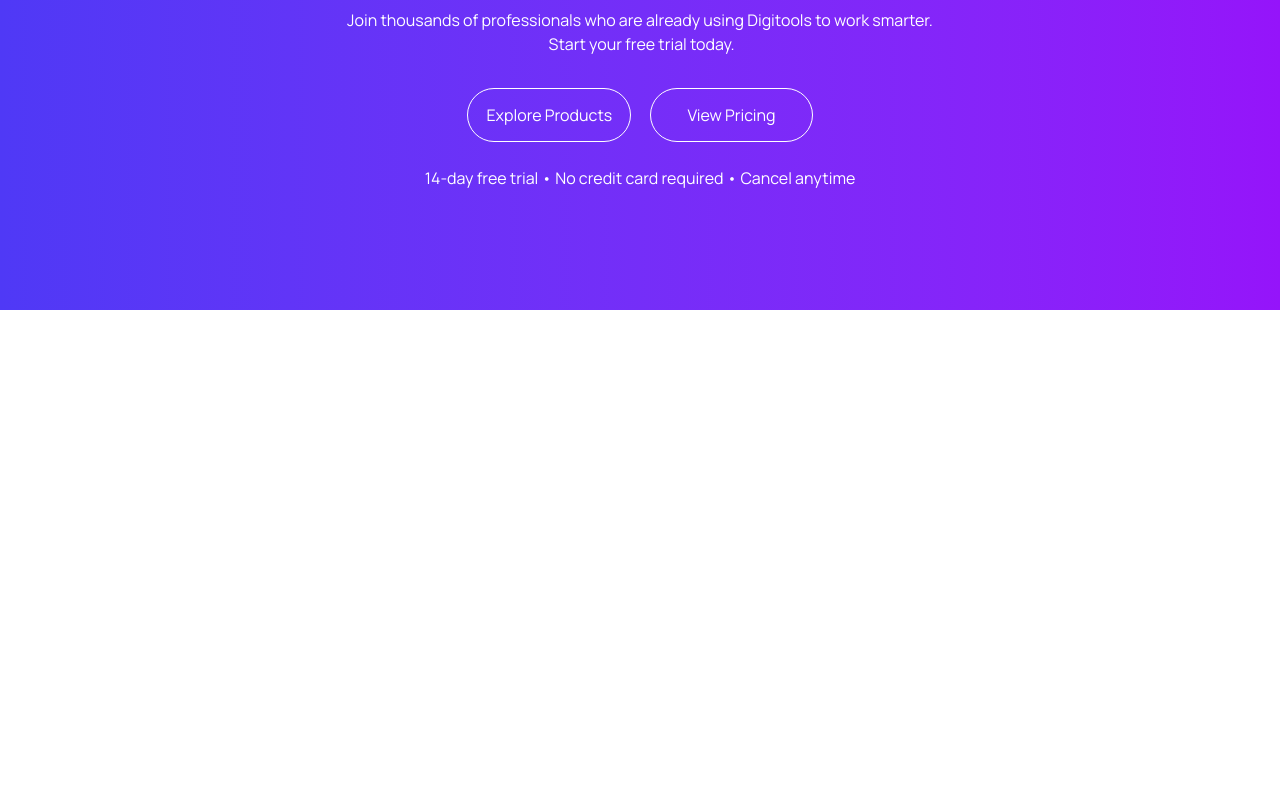
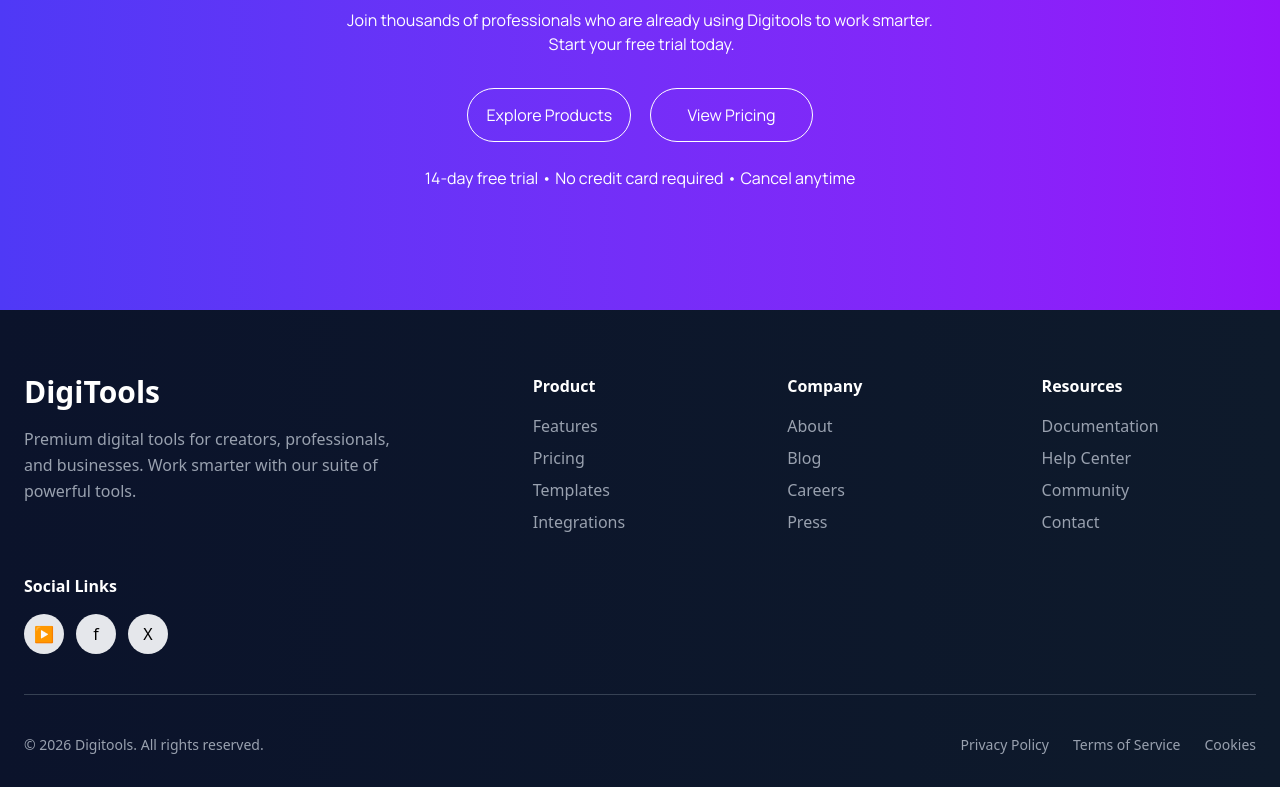
Before and after one commit to shahriar1100/digitools, a website: page index.html in a window 1280 px wide. Shown: the part 4020-4807 px from the top of the page. Before the commit the page ends 4330 px from the top, so only its background shows below. Drawn offline with Linux system fonts and the light colour scheme.

Commit message:
install daisy and footer done

```diff
--- a/index.html
+++ b/index.html
@@ -410,21 +410,101 @@
 
     <!-- workflow  End -->
 
-    <!-- Header Start -->
+    <!-- footer Start -->
+     <footer class="bg-gradient-to-r from-[#0B132B] to-[#0E1A2B] text-gray-300 pt-16 pb-8">
+  <div class="max-w-7xl mx-auto px-6">
 
-    <!-- Header End -->
+    <!-- Top Grid -->
+    <div class="grid grid-cols-1 md:grid-cols-5 gap-10">
 
-    <!-- Header Start -->
+      <!-- Left Content -->
+      <div class="md:col-span-2 space-y-4">
+        <h2 class="text-3xl font-bold text-white">DigiTools</h2>
+        <p class="text-gray-400 max-w-sm leading-relaxed">
+          Premium digital tools for creators, professionals, and businesses.
+          Work smarter with our suite of powerful tools.
+        </p>
+      </div>
 
-    <!-- Header End -->
+      <!-- Product -->
+      <div>
+        <h4 class="text-white font-semibold mb-4">Product</h4>
+        <ul class="space-y-2 text-gray-400">
+          <li><a href="#" class="hover:text-white">Features</a></li>
+          <li><a href="#" class="hover:text-white">Pricing</a></li>
+          <li><a href="#" class="hover:text-white">Templates</a></li>
+          <li><a href="#" class="hover:text-white">Integrations</a></li>
+        </ul>
+      </div>
 
-    <!-- Header Start -->
+      <!-- Company -->
+      <div>
+        <h4 class="text-white font-semibold mb-4">Company</h4>
+        <ul class="space-y-2 text-gray-400">
+          <li><a href="#" class="hover:text-white">About</a></li>
+          <li><a href="#" class="hover:text-white">Blog</a></li>
+          <li><a href="#" class="hover:text-white">Careers</a></li>
+          <li><a href="#" class="hover:text-white">Press</a></li>
+        </ul>
+      </div>
 
-    <!-- Header End -->
+      <!-- Resources -->
+      <div>
+        <h4 class="text-white font-semibold mb-4">Resources</h4>
+        <ul class="space-y-2 text-gray-400">
+          <li><a href="#" class="hover:text-white">Documentation</a></li>
+          <li><a href="#" class="hover:text-white">Help Center</a></li>
+          <li><a href="#" class="hover:text-white">Community</a></li>
+          <li><a href="#" class="hover:text-white">Contact</a></li>
+        </ul>
+      </div>
 
-    <!-- Header Start -->
+      <!-- Social Links -->
+      <div>
+        <h4 class="text-white font-semibold mb-4">Social Links</h4>
+        <div class="flex gap-3">
 
-    <!-- Header End -->
+          <!-- YouTube -->
+          <div class="w-10 h-10 flex items-center justify-center rounded-full bg-gray-200 text-black hover:bg-white cursor-pointer transition">
+            ▶
+          </div>
+
+          <!-- Facebook -->
+          <div class="w-10 h-10 flex items-center justify-center rounded-full bg-gray-200 text-black hover:bg-white cursor-pointer transition">
+            f
+          </div>
+
+          <!-- X -->
+          <div class="w-10 h-10 flex items-center justify-center rounded-full bg-gray-200 text-black hover:bg-white cursor-pointer transition">
+            X
+          </div>
+
+        </div>
+      </div>
+
+    </div>
+
+    <!-- Divider -->
+    <div class="border-t border-gray-700 my-10"></div>
+
+    <!-- Bottom -->
+    <div class="flex flex-col md:flex-row justify-between items-center text-sm text-gray-400">
+
+      <p>© 2026 Digitools. All rights reserved.</p>
+
+      <div class="flex gap-6 mt-4 md:mt-0">
+        <a href="#" class="hover:text-white">Privacy Policy</a>
+        <a href="#" class="hover:text-white">Terms of Service</a>
+        <a href="#" class="hover:text-white">Cookies</a>
+      </div>
+
+    </div>
+
+  </div>
+</footer>
+
+    <!-- footer End -->
+
     <script src="js/script.js"></script>
   </body>
 </html>
--- a/package.json
+++ b/package.json
@@ -2,5 +2,8 @@
   "dependencies": {
     "@tailwindcss/cli": "^4.2.2",
     "tailwindcss": "^4.2.2"
+  },
+  "devDependencies": {
+    "daisyui": "^5.5.19"
   }
 }
```
Also changed, not shown: src/output.css, 1 other file.
